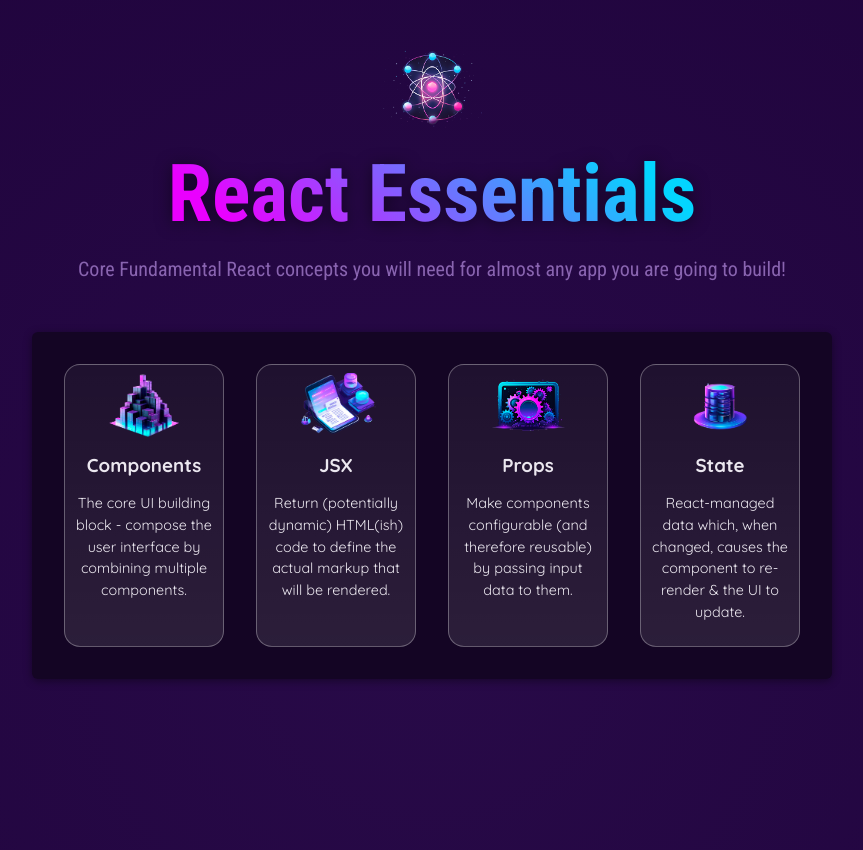
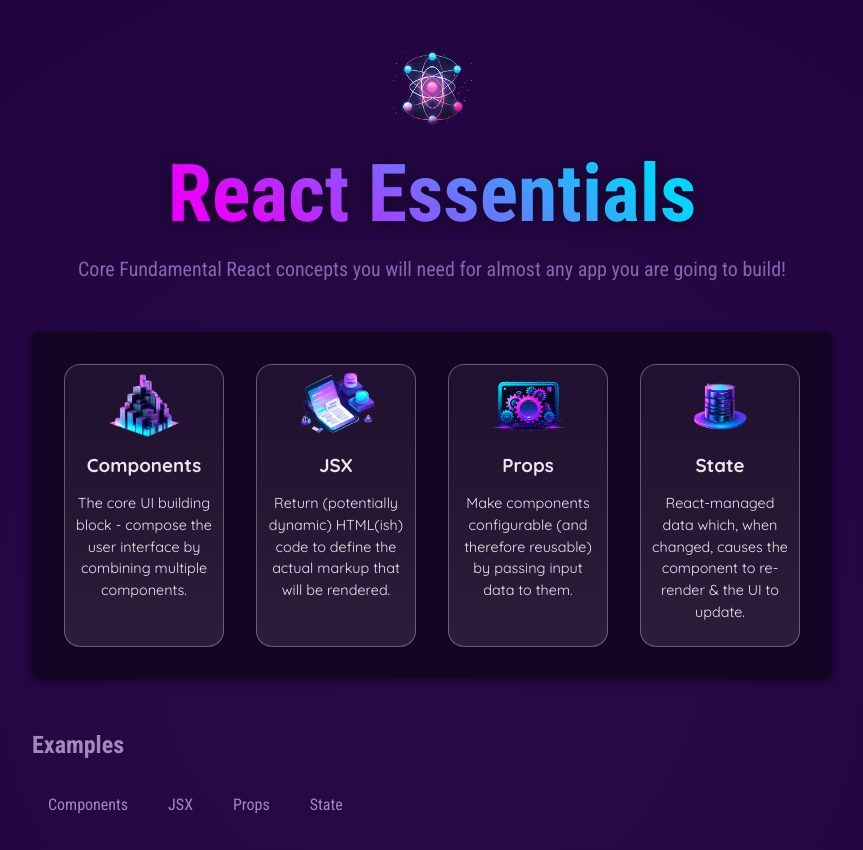
Before and after one commit to tochanenko/React_Guide_Course, a React (Vite) app in the folder 01-starting-project/: page / in a window 1280 px wide. Shown: the top 850 px of the page, without its empty margins (208-1071 px from the left). Built offline with nearby package versions, Linux system fonts and the light colour scheme.

Commit message:
Refactor handleSelect method

```diff
--- a/01-starting-project/src/App.jsx
+++ b/01-starting-project/src/App.jsx
@@ -1,8 +1,13 @@
 import { CORE_CONCEPTS } from './data.js';
 import Header from './components/Header/Header.jsx';
 import CoreConcept from './components/CoreConcept/CoreConcept.jsx';
+import TabButton from './components/TabButton.jsx';
 
 function App() {
+  function handleSelect(selectedButton) {
+    console.log(`Selected ${selectedButton}`);
+  }
+
   return (
     <div>
       <Header />
@@ -19,6 +24,15 @@
             <CoreConcept {...CORE_CONCEPTS[3]} />
           </ul>
         </section>
+        <section id="examples">
+          <h2>Examples</h2>
+          <menu>
+            <TabButton onSelect={() => handleSelect('Components')}>Components</TabButton>
+            <TabButton onSelect={() => handleSelect('JSX')}>JSX</TabButton>
+            <TabButton onSelect={() => handleSelect('Props')}>Props</TabButton>
+            <TabButton onSelect={() => handleSelect('State')}>State</TabButton>
+          </menu>
+        </section>
       </main>
     </div>
   );
--- /dev/null
+++ b/01-starting-project/src/components/TabButton.jsx
@@ -0,0 +1,7 @@
+export default function TabButton({children, onSelect}) {
+  return (
+    <li>
+      <button onClick={onSelect}>{children}</button>
+    </li>
+  );
+}
```
